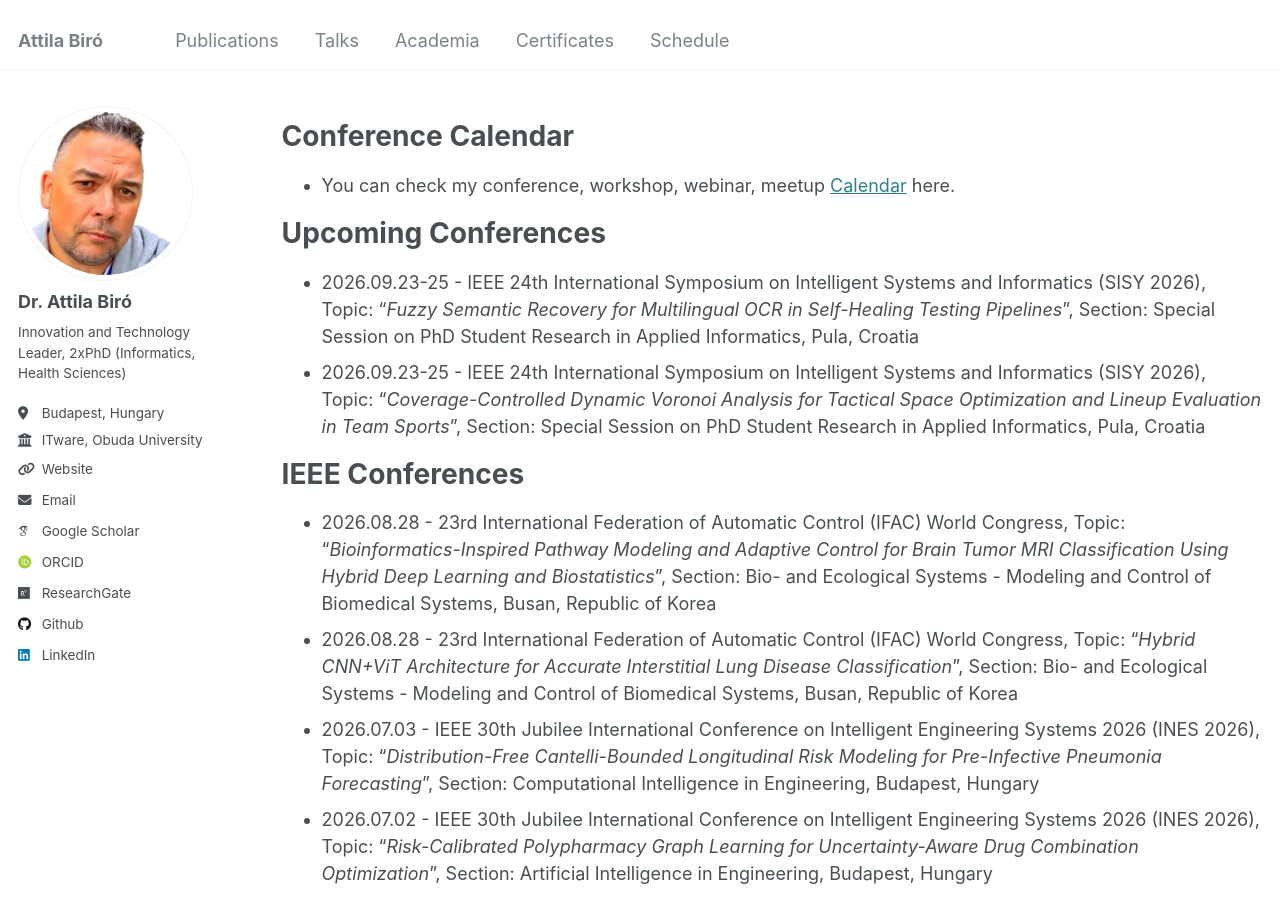
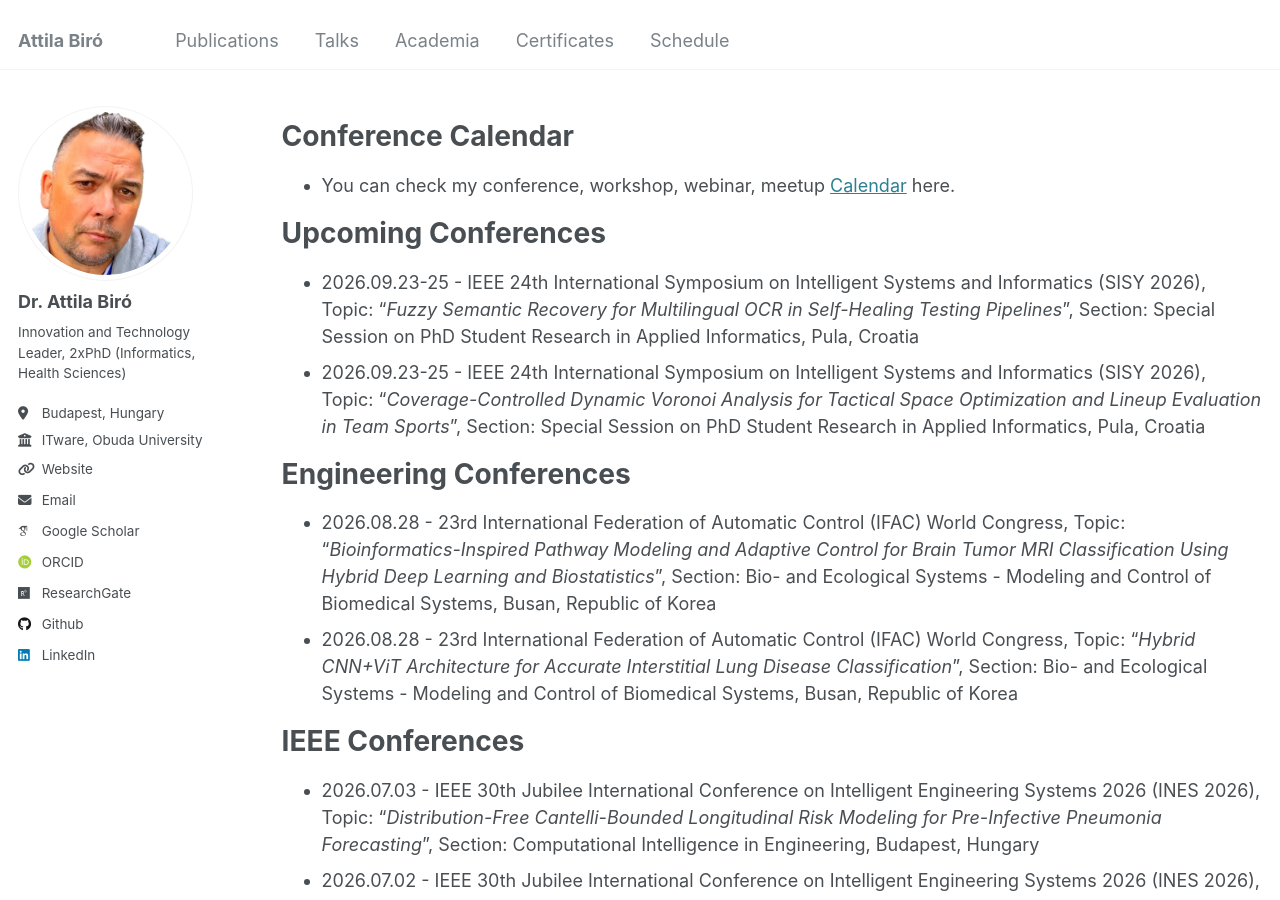
Before and after one commit to biroka/biroka.github.io, a Jekyll site: the page built from _pages/talks.md, in a window 1280 px wide and 900 px high. Built offline with Jekyll 4.4.1, drawn with Linux system fonts in a browser that asks for light colours; some web fonts are replaced.

Commit message:
Revise upcoming conferences and section titles
Updated conference details and corrected section headings.

```diff
--- a/_pages/talks.md
+++ b/_pages/talks.md
@@ -14,11 +14,13 @@ Upcoming Conferences
 * 2026.09.23-25 - IEEE 24th International Symposium on Intelligent Systems and Informatics (SISY 2026), Topic: "_Fuzzy Semantic Recovery for Multilingual OCR in Self-Healing Testing Pipelines_", Section: Special Session on PhD Student Research in Applied Informatics, Pula, Croatia
 * 2026.09.23-25 - IEEE 24th International Symposium on Intelligent Systems and Informatics (SISY 2026), Topic: "_Coverage-Controlled Dynamic Voronoi Analysis for Tactical Space Optimization and Lineup Evaluation in Team Sports_", Section: Special Session on PhD Student Research in Applied Informatics, Pula, Croatia
 
+Engineering Conferences
+======
+* 2026.08.28 - 23rd International Federation of Automatic Control (IFAC) World Congress, Topic: "_Bioinformatics-Inspired Pathway Modeling and Adaptive Control for Brain Tumor MRI Classification Using Hybrid Deep Learning and Biostatistics_", Section: Bio- and Ecological Systems - Modeling and Control of Biomedical Systems, Busan, Republic of Korea
+* 2026.08.28 - 23rd International Federation of Automatic Control (IFAC) World Congress, Topic: "_Hybrid CNN+ViT Architecture for Accurate Interstitial Lung Disease Classification_", Section: Bio- and Ecological Systems - Modeling and Control of Biomedical Systems, Busan, Republic of Korea
 
 IEEE Conferences
 ======
-* 2026.08.28 - 23rd International Federation of Automatic Control (IFAC) World Congress, Topic: "_Bioinformatics-Inspired Pathway Modeling and Adaptive Control for Brain Tumor MRI Classification Using Hybrid Deep Learning and Biostatistics_", Section: Bio- and Ecological Systems - Modeling and Control of Biomedical Systems, Busan, Republic of Korea
-* 2026.08.28 - 23rd International Federation of Automatic Control (IFAC) World Congress, Topic: "_Hybrid CNN+ViT Architecture for Accurate Interstitial Lung Disease Classification_", Section: Bio- and Ecological Systems - Modeling and Control of Biomedical Systems, Busan, Republic of Korea
 * 2026.07.03 - IEEE 30th Jubilee International Conference on Intelligent Engineering Systems 2026 (INES 2026), Topic: "_Distribution-Free Cantelli-Bounded Longitudinal Risk Modeling for Pre-Infective Pneumonia Forecasting_", Section: Computational Intelligence in Engineering, Budapest, Hungary
 * 2026.07.02 - IEEE 30th Jubilee International Conference on Intelligent Engineering Systems 2026 (INES 2026), Topic: "_Risk-Calibrated Polypharmacy Graph Learning for Uncertainty-Aware Drug Combination Optimization_", Section: Artificial Intelligence in Engineering, Budapest, Hungary
 * 2026.04.21 - IEEE 13th International Joint Conference on Cybernetics and Computational Cybernetics, Cyber-Medical Systems (ICCC 2026), Topic: "_Risk-Aware Genetic Algorithms for Reliable Triathlon Relays: A Cantelli-Regularized Applied Mathematics Pipeline_", Satellite workshop nearby Uluru, Australia
```
